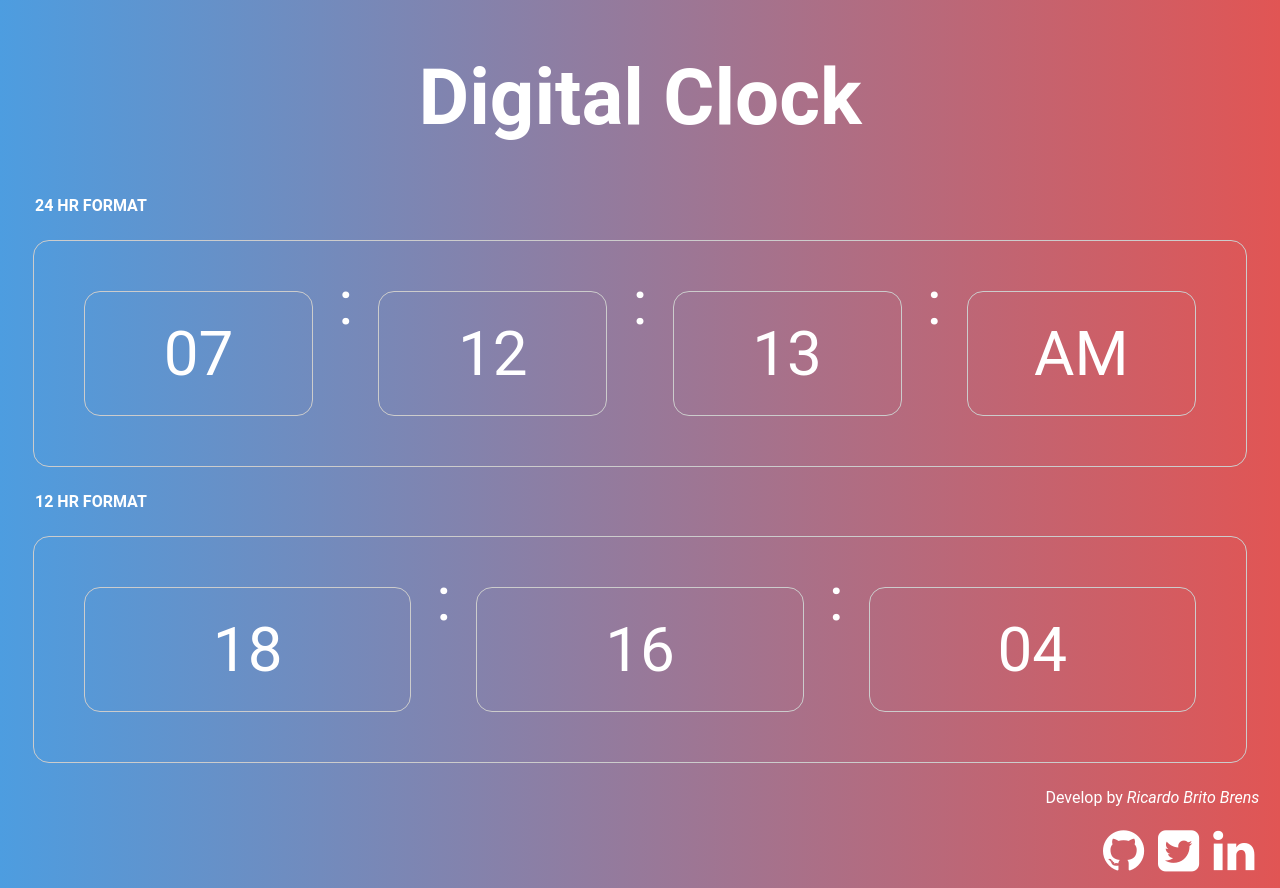
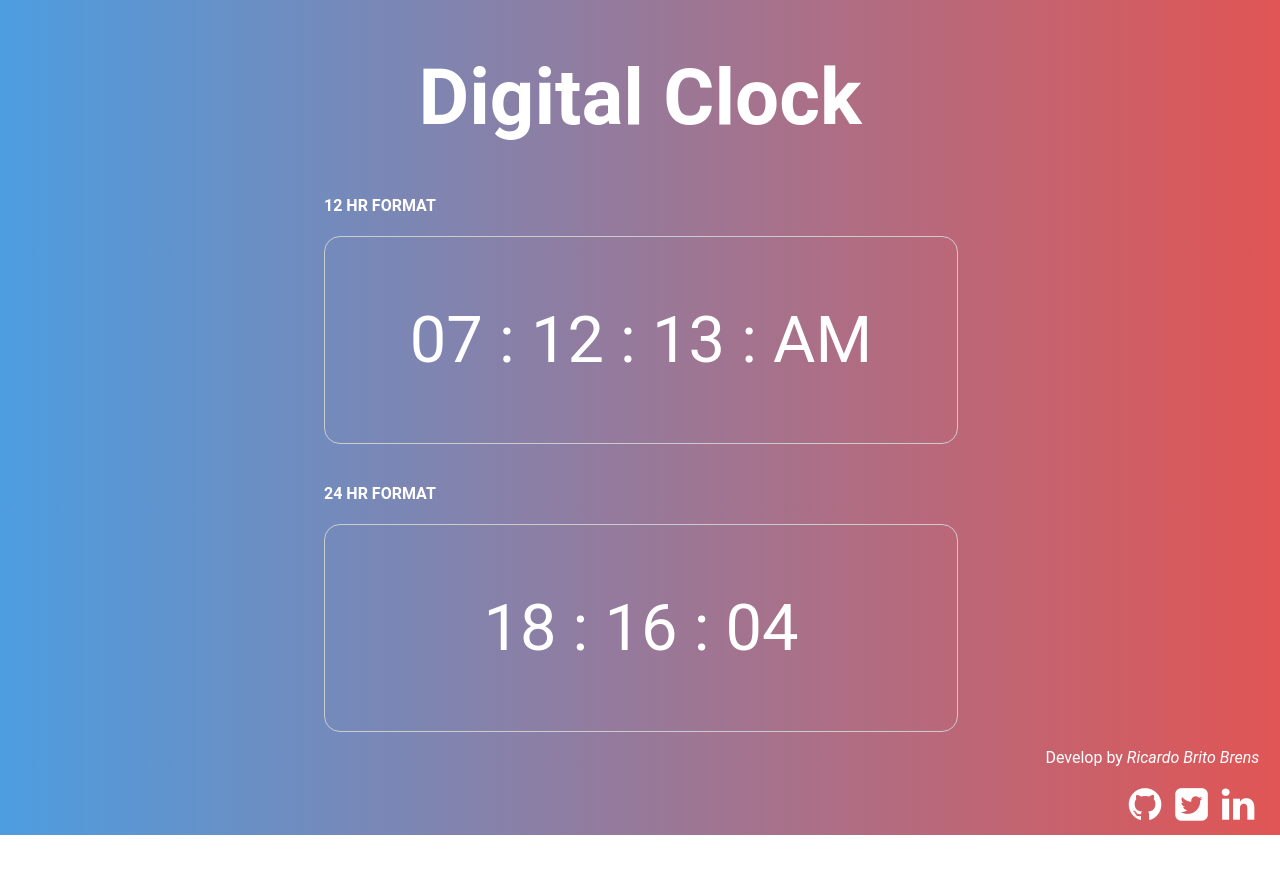
Before and after one commit to RicardoBritoBrens/DigitalClock, a plain HTML site: page index.html in a window 1280 px wide. After the commit the page ends 835 px from the top, so only its background shows below. Drawn offline with Linux system fonts and the light colour scheme.

```diff
--- a/index.html
+++ b/index.html
@@ -7,7 +7,7 @@
     <meta name="viewport" content="width=device-width, initial-scale=1.0">
     <title>Digital Clock</title>
     <link rel="stylesheet" href="/style/style.css">
-    <script type="text/javascript" src="/javascript/custom.js"></script>
+    <script type="text/javascript" src="/javascript/digitalClockEngine.js"></script>
     <link rel="preconnect" href="https://fonts.googleapis.com">
     <link rel="preconnect" href="https://fonts.gstatic.com" crossorigin>
     <link href="https://fonts.googleapis.com/css2?family=Roboto+Mono:wght@100&display=swap" rel="stylesheet">
@@ -21,27 +21,23 @@
         <h1 class="clock_main_title">Digital Clock</h1>
     </header>
 
-    <div>
-        <div class="clock_title">
-            <h4>24 HR FORMAT</h4>
-        </div>
-        <div class="twenty_four_hours_format inline_style">
-            <div class="inline_style">07</div>:
-            <div class="inline_style">12</div>:
-            <div class="inline_style">13</div>:
-            <div class="inline_style">AM</div>
-        </div>
+    <div class="clock_title">
+        <h4>12 HR FORMAT</h4>
     </div>
 
-    <div>
-        <div class="clock_title">
-            <h4>12 HR FORMAT</h4>
-        </div>
-        <div class="twelve_hours_format inline_style">
-            <div class="inline_style">18</div>:
-            <div class="inline_style">16</div>:
-            <div class="inline_style">04</div>
-        </div>
+    <div id="twelve_hour_clock" class="clock_text_format" >
+        <p>07 : 12 : 13 : AM</p>
+
+    </div>
+
+    <br>
+
+    <div class="clock_title">
+        <h4>24 HR FORMAT</h4>
+    </div>
+
+    <div id="twenty_four_hour_clock" class="clock_text_format">
+        <p>18 : 16 : 04</p>
     </div>
 
 </body>
@@ -51,4 +47,5 @@
     <a href="https://twitter.com/BritoBrens"><i class="fa fa-twitter-square"></i></a>
     <a href="https://www.linkedin.com/in/ricardobritobrens/"><i class="fa fa-linkedin"></i></a>
 </footer>
+
 </html>
--- a/javascript/custom.js
+++ /dev/null
@@ -1,3 +0,0 @@
-window.addEventListener('DOMContentLoaded', (e) => {
-    console.log('Page loaded');
-})
--- a/style/style.css
+++ b/style/style.css
@@ -9,49 +9,23 @@
     text-align: center;
 }
 
-.inline_style {
-    padding: 25px;
-    margin: 25px;
+.clock_main_title {
+    font-size: 78px;
+}
+
+.clock_text_format {
     border: solid 1px #ccc;
     border-radius: 16px;
-    font-size: 62px;
-}
-
-.inline_style_double_dot {
-    padding: 25px;
-    margin: 25px;
-    font-size: 62px;
-}
-
-.twenty_four_hours_format {
+    font-size: 65px;
     justify-content: center;
     display: flex;
-}
-
-.twenty_four_hours_format > div {
     width: 50%;
-    text-align: center;
-    flex: 1;
-}
-
-.twelve_hours_format {
-    justify-content: center;
-    display: flex;
-}
-
-.twelve_hours_format > div {
-    width: 50%;
-    text-align: center;
-    flex: 1;
-}
-
-.clock_main_title{
-    font-size: 78px;
+    margin-left: 25%;
 }
 
 .clock_title {
     width: auto;
-    padding-left: 27px;
+    padding-left: 25%;
 }
 
 footer {
@@ -59,8 +33,8 @@
     text-align: right;
 }
 
-a:link, a:visited,  a:hover, a:active {
-    font-size: 48px;
+a:link, a:visited, a:hover, a:active {
+    font-size: 38px;
     color: white;
     padding: 5px;
     text-decoration: none;
```
